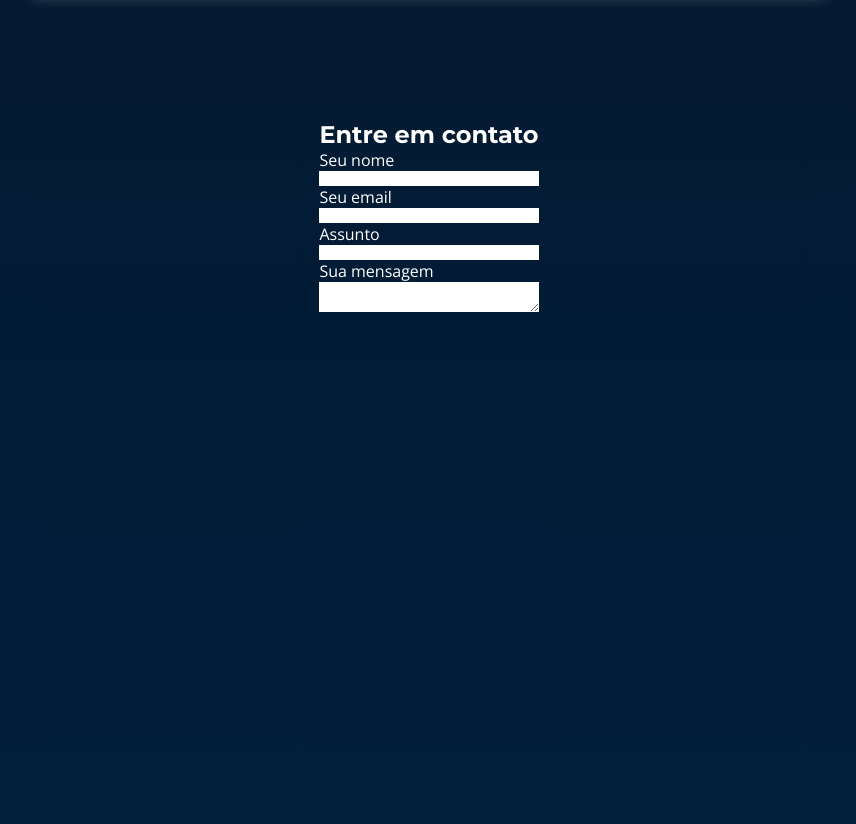
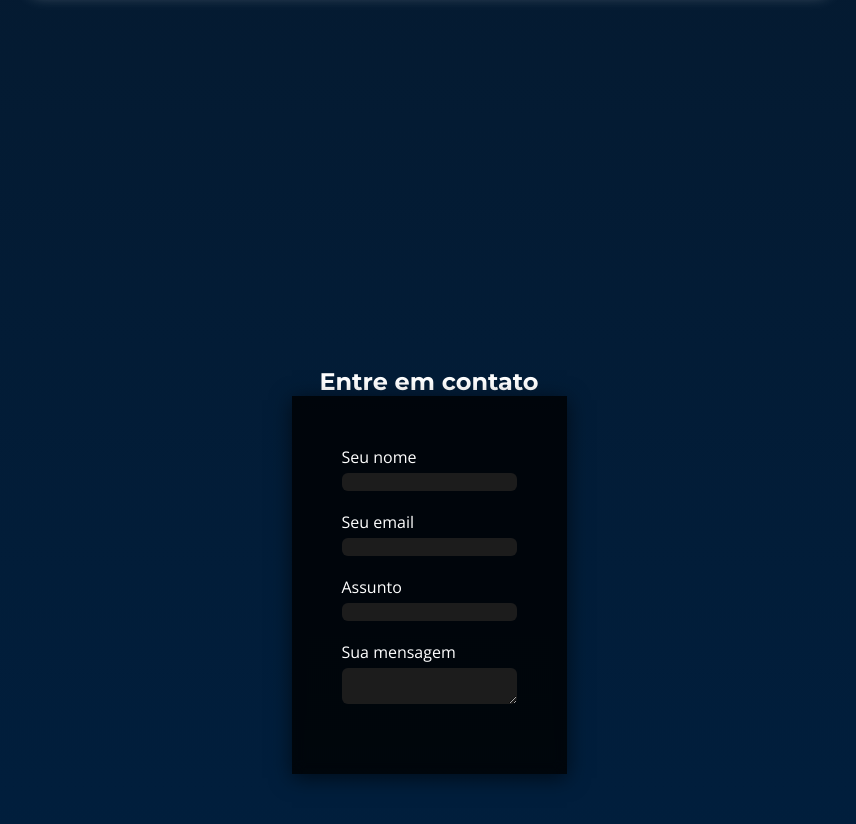
Before and after one commit to lazaromx/portfolio, an Angular app: page / in a window 1280 px wide. Shown: the part 2580-3404 px from the top of the page, without its empty margins (211-1067 px from the left). Built offline with nearby package versions, Linux system fonts and the light colour scheme.

Commit message:
style: form styling

```diff
--- a/src/app/components/contact/contact.component.scss
+++ b/src/app/components/contact/contact.component.scss
@@ -1,4 +1,37 @@
+.contact-container{
+  display: flex;
+  flex-direction: column;
+  align-items: center;
+}
+.form-container{
+  border-radius: 10ox;
+  padding: 50px;
+  background: rgba(0, 0, 0, 0.8);
+  backdrop-filter: blur(6px);
+  // background: linear-gradient(145deg, #0f0f0f, #1a1a1a);
+  box-shadow: 0px 4px 20px rgba(0, 0, 0, 0.6);
+
+}
+
 form{
   display: flex;
   flex-direction: column;
+
+  label{
+    margin-bottom: 5px;
+  }
+
+  input, textarea{
+    margin-bottom: 20px;
+    border: none;
+    border-radius: 6px;
+    background: #1c1c1c;
+    outline: none;
+    transition: border 0.3s, box-shadow 0.3s;
+
+    &:focus{
+      border: 1px solid #007bff;
+      box-shadow: 0 0 8px #007bff;
+    }
+  }
 }
--- a/src/styles.scss
+++ b/src/styles.scss
@@ -11,7 +11,7 @@ h1, h2, h3{
   // font-family: "Poppins", sans-serif;
 }
 
-p, a, span, li, label{
+p, a, span, li, label, input, textarea{
   // font-family: 'Roboto', sans-serif;
   font-family: "Open Sans", sans-serif;
   color: #fff;
@@ -35,8 +35,3 @@ html{
   // background: linear-gradient(to bottom, #0f0f0f, #0f2027);
   background: linear-gradient(to bottom, #0f0f0f, #001f3f);
 }
-
-#contato{
-  display: flex;
-  justify-content: center;
-}
```
